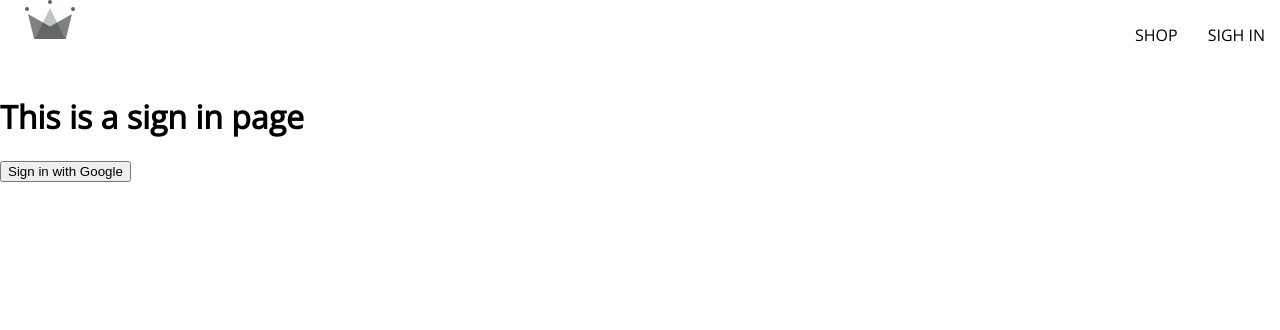
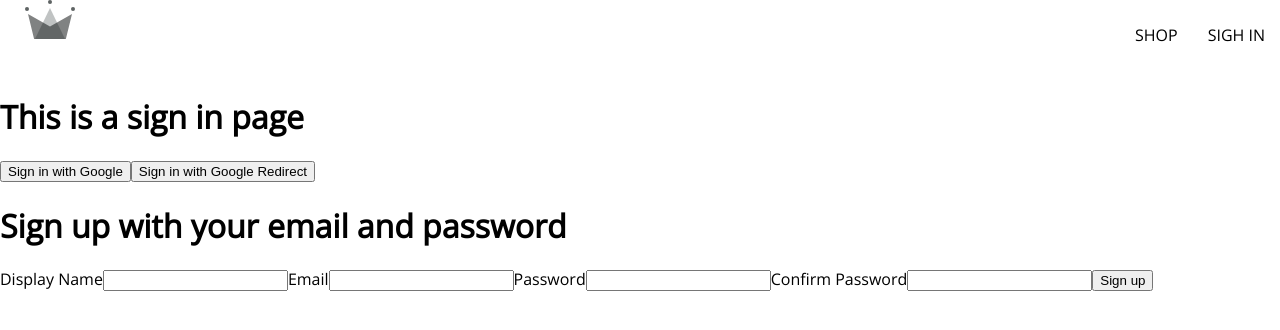
Before and after one commit to rijothedeveloper/crown-clothing, a React (Create React App) app: page /signIn in a window 1280 px wide. Shown: the top 330 px of the page. Built offline with nearby package versions, Linux system fonts and the light colour scheme.

Commit message:
add signupform

```diff
--- /dev/null
+++ b/src/components/signUPForm/SignUpForm.js
@@ -0,0 +1,93 @@
+import { useState } from "react";
+import {
+  createAuthUserWithEmailAndPassword,
+  createUserDocumentFromAuth,
+} from "../../utils/firebase/firebase";
+
+const defaultFormFields = {
+  displayName: "",
+  email: "",
+  password: "",
+  confirmPassword: "",
+};
+
+const SignUpForm = () => {
+  const [formFields, setFormFields] = useState(defaultFormFields);
+  const handleForm = (event) => {
+    const { name, value } = event.target;
+    setFormFields({ ...formFields, [name]: value });
+  };
+
+  const handleSubmit = async (event) => {
+    event.preventDefault();
+    console.log("here handleSubmit");
+    if (formFields.password !== formFields.confirmPassword) {
+      console.log("password do not match");
+      return;
+    }
+    try {
+      const userCredential = await createAuthUserWithEmailAndPassword(
+        formFields.email,
+        formFields.password
+      );
+      const user = userCredential.user;
+      const userDocRef = createUserDocumentFromAuth(user, {
+        displayName: formFields.displayName,
+      });
+      resetForm();
+    } catch (error) {
+      console.log(error.message);
+    }
+  };
+
+  const resetForm = () => {
+    setFormFields(defaultFormFields);
+  };
+
+  return (
+    <div>
+      <h1>Sign up with your email and password</h1>
+      <form onSubmit={handleSubmit}>
+        <label>Display Name</label>
+        <input
+          type="text"
+          required
+          onChange={handleForm}
+          name="displayName"
+          value={formFields.displayName}
+        />
+
+        <label>Email</label>
+        <input
+          type="email"
+          required
+          onChange={handleForm}
+          name="email"
+          value={formFields.email}
+        />
+
+        <label>Password</label>
+        <input
+          type="password"
+          required
+          onChange={handleForm}
+          name="password"
+          value={formFields.password}
+        />
+
+        <label>Confirm Password</label>
+        <input
+          type="password"
+          required
+          onChange={handleForm}
+          name="confirmPassword"
+          value={formFields.confirmPassword}
+        />
+
+        <button type="submit">Sign up</button>
+      </form>
+    </div>
+  );
+};
+
+export default SignUpForm;
--- a/src/routes/signIn/SignIn.js
+++ b/src/routes/signIn/SignIn.js
@@ -1,7 +1,11 @@
-import { Fragment } from "react";
+import { getRedirectResult } from "firebase/auth";
+import { Fragment, useEffect } from "react";
+import SignUpForm from "../../components/signUPForm/SignUpForm";
 import {
+  auth,
   createUserDocumentFromAuth,
   signInWithGooglepopup,
+  signInWithGoogleRedirect,
 } from "../../utils/firebase/firebase";
 
 const SignIn = () => {
@@ -9,10 +13,25 @@ const SignIn = () => {
     const response = await signInWithGooglepopup();
     const userDocRef = createUserDocumentFromAuth(response.user);
   };
+
+  useEffect(() => {
+    async function getRedirectedUser() {
+      const response = await getRedirectResult(auth);
+      if (response) {
+        const userDocRef = createUserDocumentFromAuth(response.user);
+      }
+    }
+    getRedirectedUser();
+  }, []);
+
   return (
     <Fragment>
       <h1>This is a sign in page</h1>
       <button onClick={logGoogleUser}>Sign in with Google</button>
+      <button onClick={signInWithGoogleRedirect}>
+        Sign in with Google Redirect
+      </button>
+      <SignUpForm />
     </Fragment>
   );
 };
--- a/src/utils/firebase/firebase.js
+++ b/src/utils/firebase/firebase.js
@@ -1,6 +1,12 @@
 // Import the functions you need from the SDKs you need
 import { initializeApp } from "firebase/app";
-import { GoogleAuthProvider, getAuth, signInWithPopup } from "firebase/auth";
+import {
+  GoogleAuthProvider,
+  getAuth,
+  signInWithPopup,
+  signInWithRedirect,
+  createUserWithEmailAndPassword,
+} from "firebase/auth";
 import { getFirestore, doc, getDoc, setDoc } from "firebase/firestore";
 // TODO: Add SDKs for Firebase products that you want to use
 // https://firebase.google.com/docs/web/setup#available-libraries
@@ -26,10 +32,12 @@ provider.setCustomParameters({
 
 export const auth = getAuth();
 export const signInWithGooglepopup = () => signInWithPopup(auth, provider);
+export const signInWithGoogleRedirect = () =>
+  signInWithRedirect(auth, provider);
 
 export const db = getFirestore();
 
-export const createUserDocumentFromAuth = async (userAuth) => {
+export const createUserDocumentFromAuth = async (userAuth, additionalInfo) => {
   const userDocRef = doc(db, "users", userAuth.uid);
 
   const userSnapshot = await getDoc(userDocRef);
@@ -42,6 +50,7 @@ export const createUserDocumentFromAuth = async (userAuth) => {
         displayName,
         email,
         createdAt,
+        ...additionalInfo,
       });
     } catch (error) {
       console.log("there was an error creating the user", error.message);
@@ -49,3 +58,8 @@ export const createUserDocumentFromAuth = async (userAuth) => {
   }
   return userDocRef;
 };
+
+export const createAuthUserWithEmailAndPassword = async (email, password) => {
+  if (!email || !password) return;
+  return await createUserWithEmailAndPassword(auth, email, password);
+};
```
